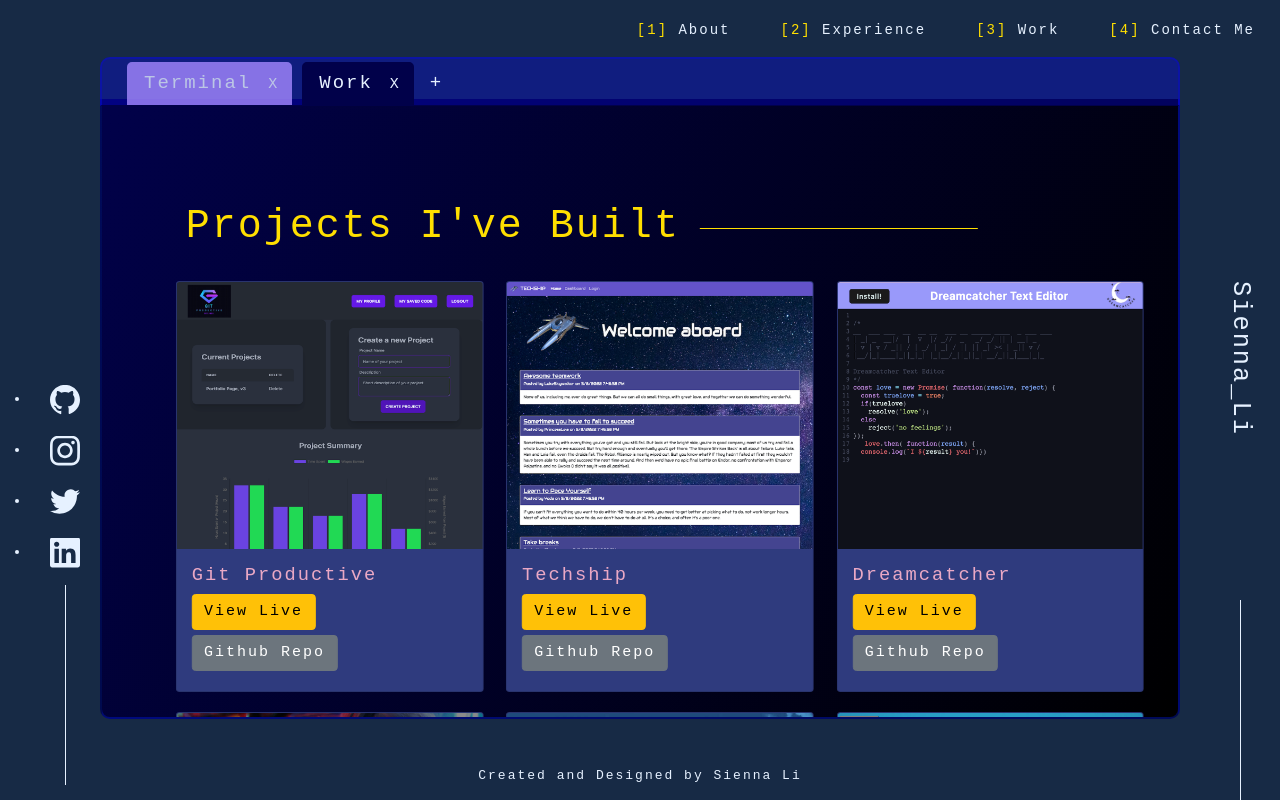
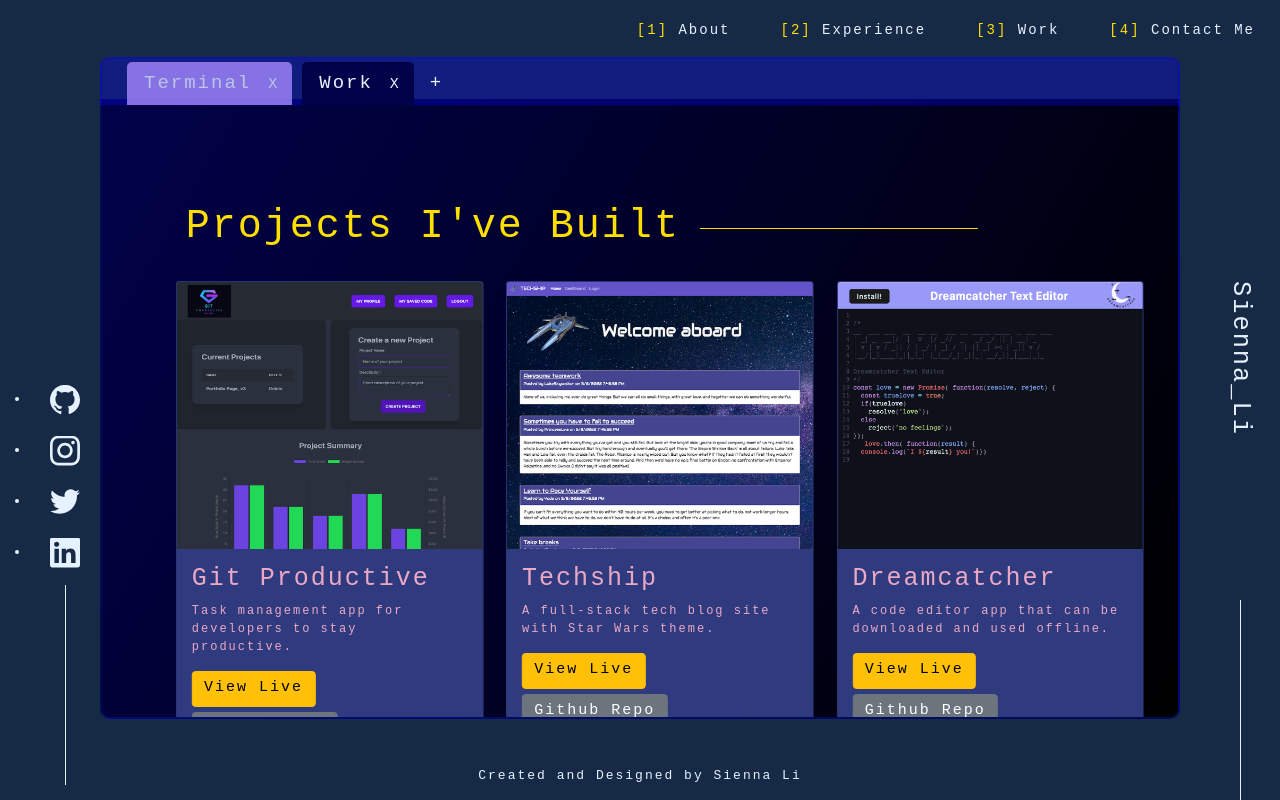
Before and after one commit to siennameow/portfolio-4.0, a React (Create React App) app: page / in a window 1280 px wide. Both pictures are taken after a click on the item "Work". Built offline with nearby package versions, Linux system fonts and the light colour scheme.

Commit message:
add description to project

```diff
--- a/package.json
+++ b/package.json
@@ -1,5 +1,5 @@
 {
-  "name": "portfolio-4.0",
+  "name": "Sienna-React-Portfolio",
   "version": "0.1.0",
   "private": true,
   "dependencies": {
--- a/src/Components/Work/ProjectCard.js
+++ b/src/Components/Work/ProjectCard.js
@@ -7,7 +7,10 @@ function ProjectCards(props) {
       <Card className="project-card-view" style={{marginBottom: 20, backgroundColor:'#2f3b7e'}}>
         <Card.Img variant="top" src={props.imgPath} alt="card-img" />
         <Card.Body>
-          <Card.Title>{props.title}</Card.Title>
+          <Card.Title style={{fontSize: 25}}>{props.title}</Card.Title>
+          <Card.Text style={{fontSize: 12}}>
+            {props.description}
+          </Card.Text>
           <Button variant="warning" href={props.linkApp} target="_blank" style={{marginBottom: 5, marginRight: 5}}>
             {"View Live"}
           </Button>
--- a/src/Components/Work/Work.js
+++ b/src/Components/Work/Work.js
@@ -23,6 +23,7 @@ const Work = () => {
               <ProjectCard
                  imgPath={gitpro}
                title="Git Productive"
+               description="Task management app for developers to stay productive."
                linkApp="https://git-productive.herokuapp.com/"
                linkGithub="https://github.com/siennameow/git-productive"
               />
@@ -31,6 +32,7 @@ const Work = () => {
               <ProjectCard
                  imgPath={techship}
                title="Techship"
+               description="A full-stack tech blog site with Star Wars theme."
                linkApp="https://techship.herokuapp.com/"
                linkGithub="https://github.com/siennameow/tech-blog"
               />
@@ -39,6 +41,7 @@ const Work = () => {
               <ProjectCard
                  imgPath={dream}
                title="Dreamcatcher"
+               description="A code editor app that can be downloaded and used offline."
                linkApp="https://dreamcatcher-texteditor.herokuapp.com/"
                linkGithub="https://github.com/siennameow/text-editor"
               />
@@ -47,6 +50,7 @@ const Work = () => {
               <ProjectCard
                  imgPath={portfolio}
                title="My portfolio-3.0"
+               description="Built up with express.js routes serving up HTML Pages."
                linkApp="https://sienna-portfolio3.herokuapp.com/"
                linkGithub="https://github.com/siennameow/portfolio-3.0"
               />
@@ -55,6 +59,7 @@ const Work = () => {
               <ProjectCard
                  imgPath={weather}
                title="Weather Dashboard"
+               description="Use OpenWeather API to fetch weather informaton."
                linkApp="https://siennameow.github.io/Weather-Dashboard/"
                linkGithub="https://github.com/siennameow/Weather-Dashboard"
               />
@@ -63,6 +68,7 @@ const Work = () => {
               <ProjectCard
                  imgPath={codequiz}
                title="Code Quiz"
+               description="A JavaScript Code Quiz challenge has 8 questions."
                linkApp="https://siennameow.github.io/Code-Quiz/"
                linkGithub="https://github.com/siennameow/Code-Quiz"
               />
```
